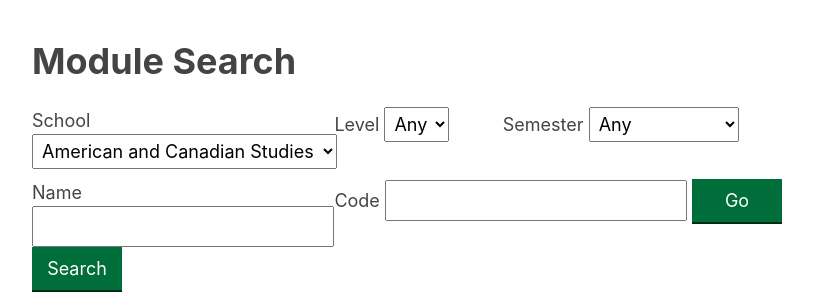
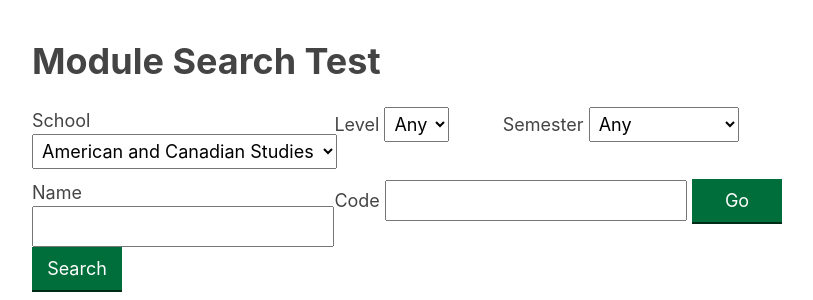
Before and after one commit to Nottingham-Course-Explorer/uon-course-explorer, a Flask app: page / in a window 1280 px wide. Shown: the top 300 px of the page, without its empty margins (233-1046 px from the left). Run offline with Flask 3, Linux system fonts and the light colour scheme; data that the repository does not hold is empty; some libraries are stand-ins or nearby versions.

Commit message:
deployment test

```diff
--- a/src/templates/index.html.jinja
+++ b/src/templates/index.html.jinja
@@ -6,7 +6,7 @@
 	<link rel="stylesheet" type="text/css" href="{{ url_for('static', filename='index.css') }}">
 {% endblock %}
 {% block main %}
-	<h1>Module Search</h1>
+	<h1>Module Search Test</h1>
 
 	<!-- Search area -->
 	<div id="search-area">
```
